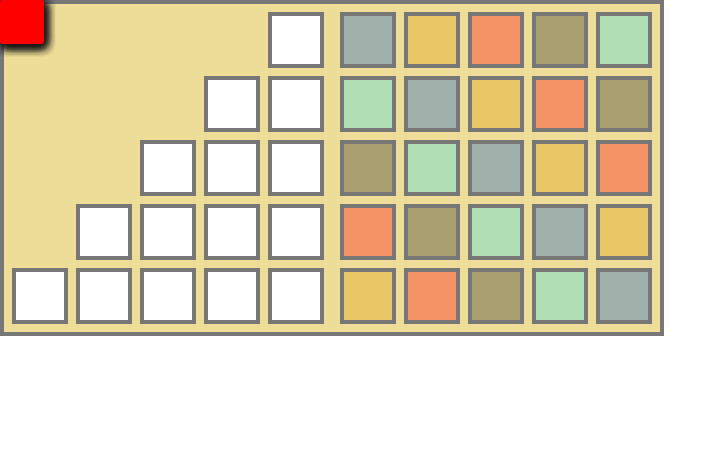
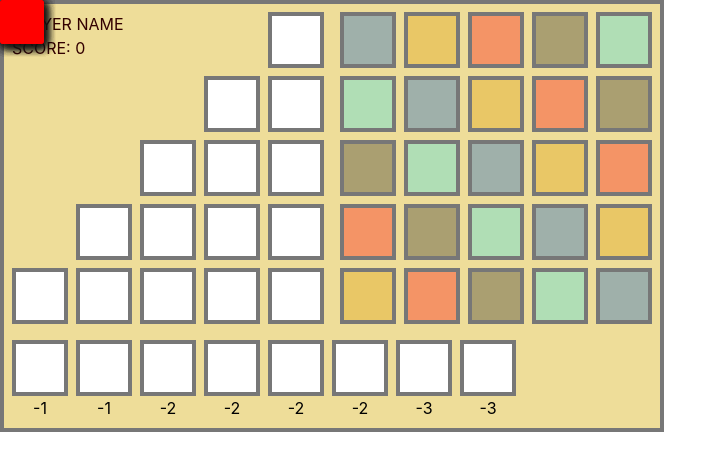
Before and after one commit to aSmallChild/azul, a Vue app in the folder ui-vue/: page / in a window 1280 px wide. Shown: the top 470 px of the page, without its empty margins (0-727 px from the left). Built offline with nearby package versions, Linux system fonts and the light colour scheme.

Commit message:
floor line

```diff
--- a/ui-vue/src/components/Board.vue
+++ b/ui-vue/src/components/Board.vue
@@ -1,10 +1,11 @@
 <script setup>
-import { inject, ref } from 'vue';
+import { inject, ref, watch } from 'vue';
 import { getHexColour } from '../util/colours.js';
 
 const game = inject('game');
 const patternLineRefs = ref(null);
 const wallLineRefs = ref(null);
+const floorLineRef = ref(null);
 const patternLines = [
     [1],
     [1, 1],
@@ -19,9 +20,36 @@ const wall = [
     [4, 0, 1, 2, 3],
     [0, 1, 2, 3, 4],
 ];
+const floorLine = [-1, -1, -2, -2, -2, -2, -3, -3];
+
+const vTileLine = {
+    mounted(element, binding) {
+        const lineIndex = binding.value;
+        watch(() => game.highlightLineIndex.value, newIndex => {
+           if (newIndex === lineIndex) {
+               element.classList.add('a-dropzone');
+           }
+           else {
+               element.classList.remove('a-dropzone');
+           }
+        });
+        element.addEventListener('mouseover', event => {
+            event.stopPropagation();
+            emitDragEvent('line-drag-enter', lineIndex, event);
+        });
+        element.addEventListener('mouseout', event => {
+            event.stopPropagation();
+            emitDragEvent('line-drag-leave', lineIndex, event);
+        });
+        element.addEventListener('mouseup', event => {
+            event.stopPropagation();
+            emitDragEvent('line-drop', lineIndex, event);
+        });
+    }
+}
 
 function getSlotPositions(lineIndex, isWall = false) {
-    const line = patternLineRefs.value[lineIndex];
+    const line = getLineRef(lineIndex, isWall);
     const positions = [];
     for (const slot of line.children) {
         const rect = slot.getBoundingClientRect();
@@ -30,23 +58,29 @@ function getSlotPositions(lineIndex, isWall = false) {
     return positions;
 }
 
+function getLineRef(lineIndex, isWall) {
+    if (lineIndex < 0) {
+        return floorLineRef.value;
+    }
+
+    return (isWall ? wallLineRefs : patternLineRefs).value[lineIndex];
+}
+
 function emitDragEvent(eventName, lineIndex, event) {
     game.emit(eventName, { lineIndex, event, getSlotPositions });
 }
 </script>
 
 <template>
-    <div class="a-board">
+    <div class="a-board" style="display: inline-flex; flex-direction: column">
+        <div style="display: flex">
             <div class="a-tile-lines">
-            <div class="a-tile-line" v-for="(line, lineIndex) of patternLines" ref="patternLineRefs"
-                 :class="{'a-dropzone': game.highlightLineIndex.value === lineIndex}"
-                 @dragenter="emitDragEvent('line-drag-enter', lineIndex, $event)"
-                 @dragover="emitDragEvent('line-drag-over', lineIndex, $event)"
-                 @dragleave="emitDragEvent('line-drag-leave', lineIndex, $event)"
-                 @dragend="emitDragEvent('line-drag-leave', lineIndex, $event)"
-                 @drop="emitDragEvent('line-drop', lineIndex, $event)"
-            >
+                <div class="a-tile-line" v-for="(line, lineIndex) of patternLines" ref="patternLineRefs" v-tile-line="lineIndex">
                     <div class="a-tile-slot" v-for="_ of line"></div>
+                    <div v-if="lineIndex === 0" style="color: #300; flex: 1">
+                        PLAYER NAME<br>
+                        SCORE: 0
+                    </div>
                 </div>
             </div>
             <div class="a-tile-lines">
@@ -57,4 +91,12 @@ function emitDragEvent(eventName, lineIndex, event) {
                 </div>
             </div>
         </div>
+        <div class="a-floor-line" style="flex-direction: row" ref="floorLineRef" v-tile-line="-1">
+            <div v-for="slot in floorLine" style="text-align: center">
+                <div class="a-tile-slot">
+                </div>
+                {{ slot }}
+            </div>
+        </div>
+    </div>
 </template>
--- a/ui-vue/src/components/Tiles.vue
+++ b/ui-vue/src/components/Tiles.vue
@@ -24,12 +24,11 @@ addTile('asdjs', 3);
 addTile('asdjaf', 3);
 
 game.on('line-drag-enter', async ({ lineIndex, event, getSlotPositions }) => {
-    if (!tilesAllowed()) {
+    if (!isDragging() || !tilesAllowed()) {
         return;
     }
     hasValidDropzone = true;
     game.highlightLineIndex.value = lineIndex;
-
     const duration = 0.15;
     await Promise.all(currentAnimations);
     const slotPositions = getSlotPositions(lineIndex);
@@ -46,28 +45,60 @@ game.on('line-drag-enter', async ({ lineIndex, event, getSlotPositions }) => {
     currentAnimations.push(event.timeStamp);
 });
 game.on('line-drag-over', ({ lineIndex, event, getSlotPositions }) => {
+    if (!isDragging()) {
+        return;
+    }
     if (!tilesAllowed()) {
         event.preventDefault();
     }
 });
 game.on('line-drag-leave', ({ lineIndex, event, getSlotPositions }) => {
+    if (!isDragging()) {
+        return;
+    }
     game.highlightLineIndex.value = null;
     hasValidDropzone = false;
 });
 game.on('line-drop', ({ lineIndex, event, getSlotPositions }) => {
+    if (!isDragging()) {
+        return;
+    }
     game.highlightLineIndex.value = null;
     hasValidDropzone = false;
+    dragEnd(event);
 });
 
 onMounted(() => {
     document.body.addEventListener('dragover', dragOver);
     document.body.draggable = false;
+    document.body.addEventListener('mousemove', dragOver);
+    document.body.addEventListener('touchmove', dragOver);
+    document.body.addEventListener('mouseup', (event) => {
+        dragEnd(event)
+    });
+    document.body.addEventListener('mouseout', mouseLeaveWindow);
+    document.body.addEventListener('touchcancel', dragEnd);
+    document.body.addEventListener('touchend', dragEnd);
 });
 
 onUnmounted(() => {
-    document.body.removeEventListener('dragover', dragOver);
+    document.body.removeEventListener('mousemove', dragOver);
+    document.body.removeEventListener('touchmove', dragOver);
+    document.body.removeEventListener('mouseup', dragEnd);
+    document.body.removeEventListener('mouseout', mouseLeaveWindow);
+    document.body.removeEventListener('touchcancel', dragEnd);
+    document.body.removeEventListener('touchend', dragEnd);
 });
 
+function isDragging() {
+    return draggedTiles.length > 0;
+}
+
+function mouseLeaveWindow(event) {
+    if (event.relatedTarget?.nodeName === "HTML") {
+        dragEnd(event);
+    }
+}
 
 function addTile(id, colourId) {
     tiles.push({
@@ -78,7 +109,7 @@ function addTile(id, colourId) {
 
 function tilesAllowed() {
     return true;
-    // if (!draggedTiles.length) {
+    // if (!isDragging()) {
     //     return false;
     // }
     //
@@ -126,14 +157,20 @@ function dragStart(event, tile) {
 }
 
 function dragOver(event) {
-    if (hasValidDropzone) {
+    if (hasValidDropzone || !isDragging()) {
         return;
     }
     drag({ x: event.pageX, y: event.pageY, timeStamp: event.timeStamp });
 }
 
 function dragEnd(event) {
+    if (!isDragging()) {
+        return;
+    }
+    event.preventDefault();
+    event.stopPropagation();
     draggedTiles.forEach(tile => tile.element.style.pointerEvents = '');
+    draggedTiles.splice(0, draggedTiles.length);
 }
 
 async function drag(event) {
--- a/ui-vue/src/style.css
+++ b/ui-vue/src/style.css
@@ -89,3 +89,11 @@ body {
 .a-dropzone {
     background-color: #f0fa;
 }
+
+.a-floor-line {
+    padding: var(--a-gap);
+    color: black;
+    display: flex;
+    gap: var(--a-gap);
+    flex-direction: row;
+}
```
Lines whose indentation alone changed are shown as unchanged.
